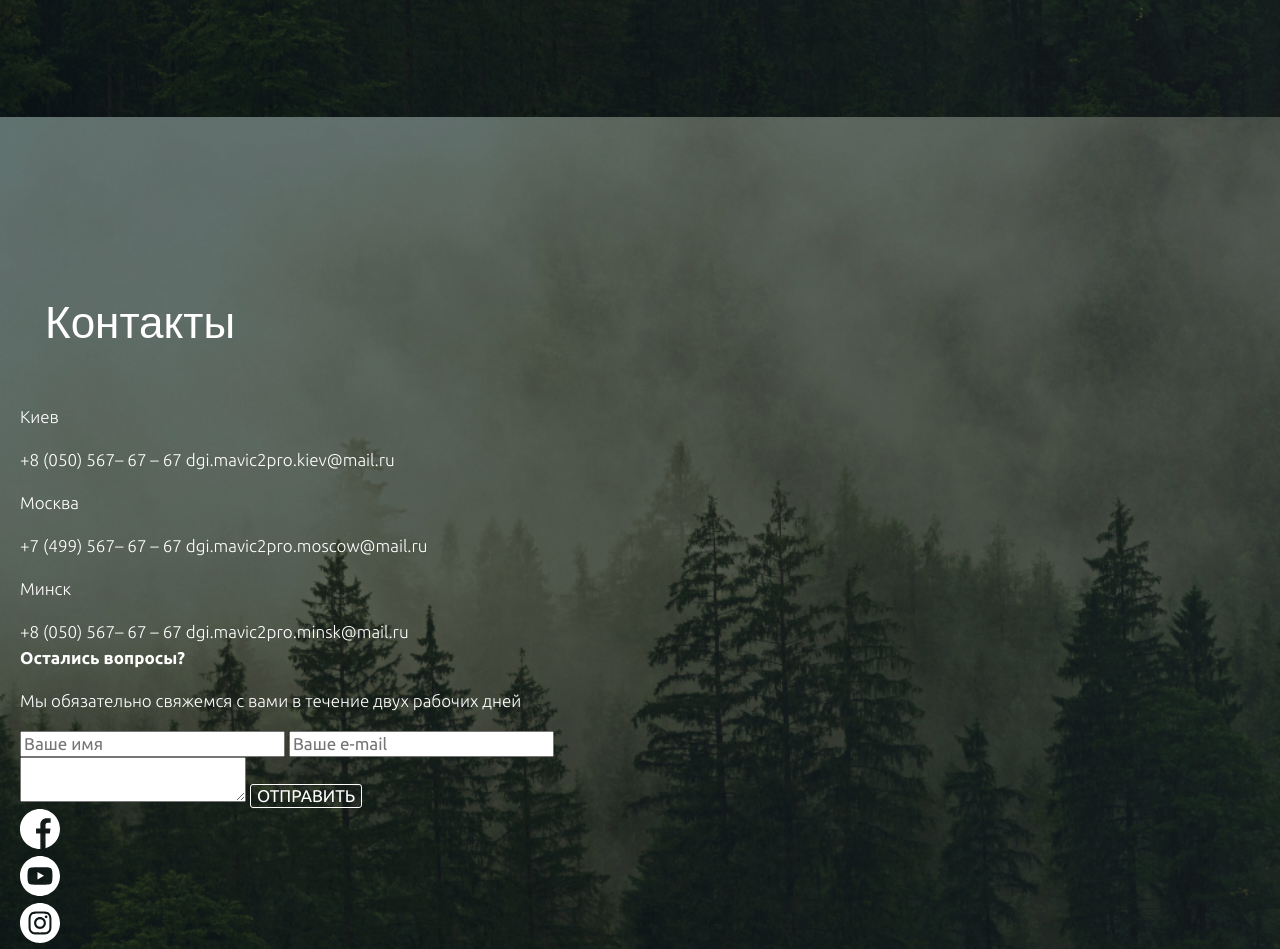
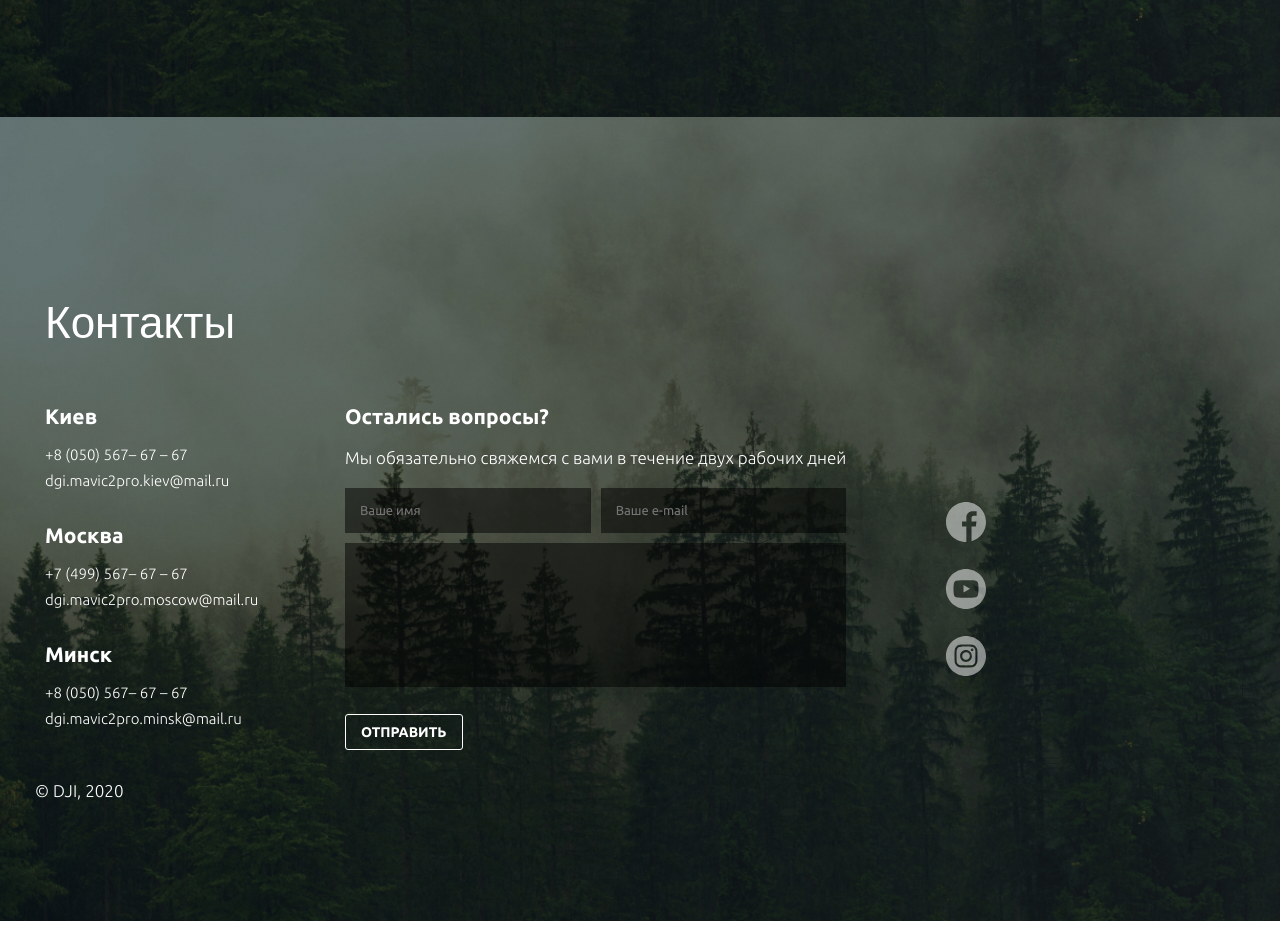
Before and after one commit to DenysShalamov/mavic, a website: page app/index.html in a window 1280 px wide. Shown: the part 3885-4834 px from the top of the page. After the commit the page ends 4806 px from the top, so only its background shows below. Drawn offline with nearby package versions, Linux system fonts and the light colour scheme.

Commit message:
contacts css

```diff
--- a/app/scss/style.scss
+++ b/app/scss/style.scss
@@ -366,8 +366,6 @@
   &__items {
     max-width: 757px;
     padding-bottom: 15px;
-
-
   }
 
   &__item {
@@ -440,4 +438,114 @@
   }
 }
 
+.contacts {
+  &__inner {
+    display: flex;
+
+    padding-left: 25px;
+  }
+  &__info {
+    width: 240px;
+    margin-right: 60px;
+  }
+
+  &__info-box {
+    margin-bottom: 30px;
+  }
+
+  &__info-title {
+    line-height: 24px;
+    font-size: 21px;
+    @extend %ubuntu-bold;
+    margin:0 0 13px;
+  }
+
+  &__info-phone,
+  &__info-email {
+    font-size: 15px;
+    line-height: 18px;
+    &:hover {
+      text-decoration: underline;
+    }
+  }
+
+  &__form {
+    width: 578px;
+
+  }
+
+  &__form-title {
+    line-height: 24px;
+    font-size: 21px;
+    @extend %ubuntu-bold;
+    margin:0 0 13px;
+  }
+
+  &__form-text {
+    font-size: 15px;
+    line-height: 18px;
+    margin: 0 0 12px;
+  }
+
+  &__form-line {
+    display: flex;
+    justify-content: space-between;
+    margin-bottom: 10px;
+  }
+
+  &__form-input,
+  &__form-textarea{
+    @extend %ubuntu-regular;
+    outline: none;
+    border: none;
+    background: rgba(0, 0, 0, 0.5);
+    padding: 15px;
+    font-size: 13px;
+    line-height: 15px;
+    color: #fff;
+    &::placeholder {
+      color: rgba (#fff, .4);
+    }
+  }
+
+  &__form-input {
+    width: 49%;
+  }
+
+  &__form-textarea {
+    min-height: 144px;
+    width: 100%;
+    resize: none;
+    outline: none;
+    margin-bottom: 20px;
+  }
+
+  &__form-btn {
+    font-size: 14px;
+    line-height: 16px;
+    @extend %ubuntu-bold;
+    padding: 9px 15px;
+
+  }
+
+  &__social-list {
+    display: flex;
+    flex-direction: column;
+    justify-content: center;
+  }
+
+  &__social-item {
+    margin: 20px 100px 0;
+  }
+
+  &__social-link {
+    opacity: 0.5;
+    transition: all .3s;
+
+    &:hover {
+      opacity: 1;
+    }
+  }
+}
+
 @import "media";
```
Also changed, not shown: app/css/style.min.css.
